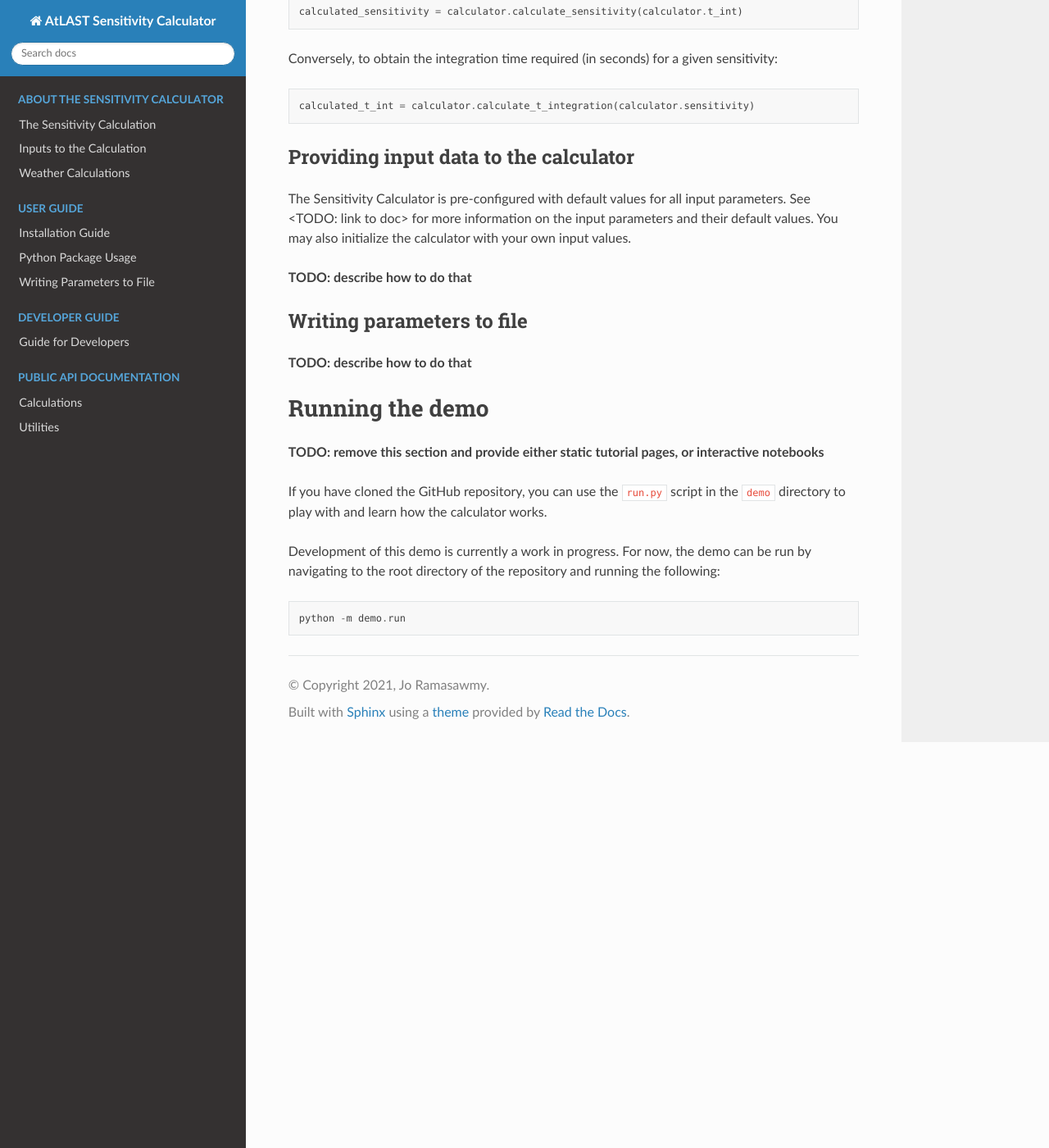
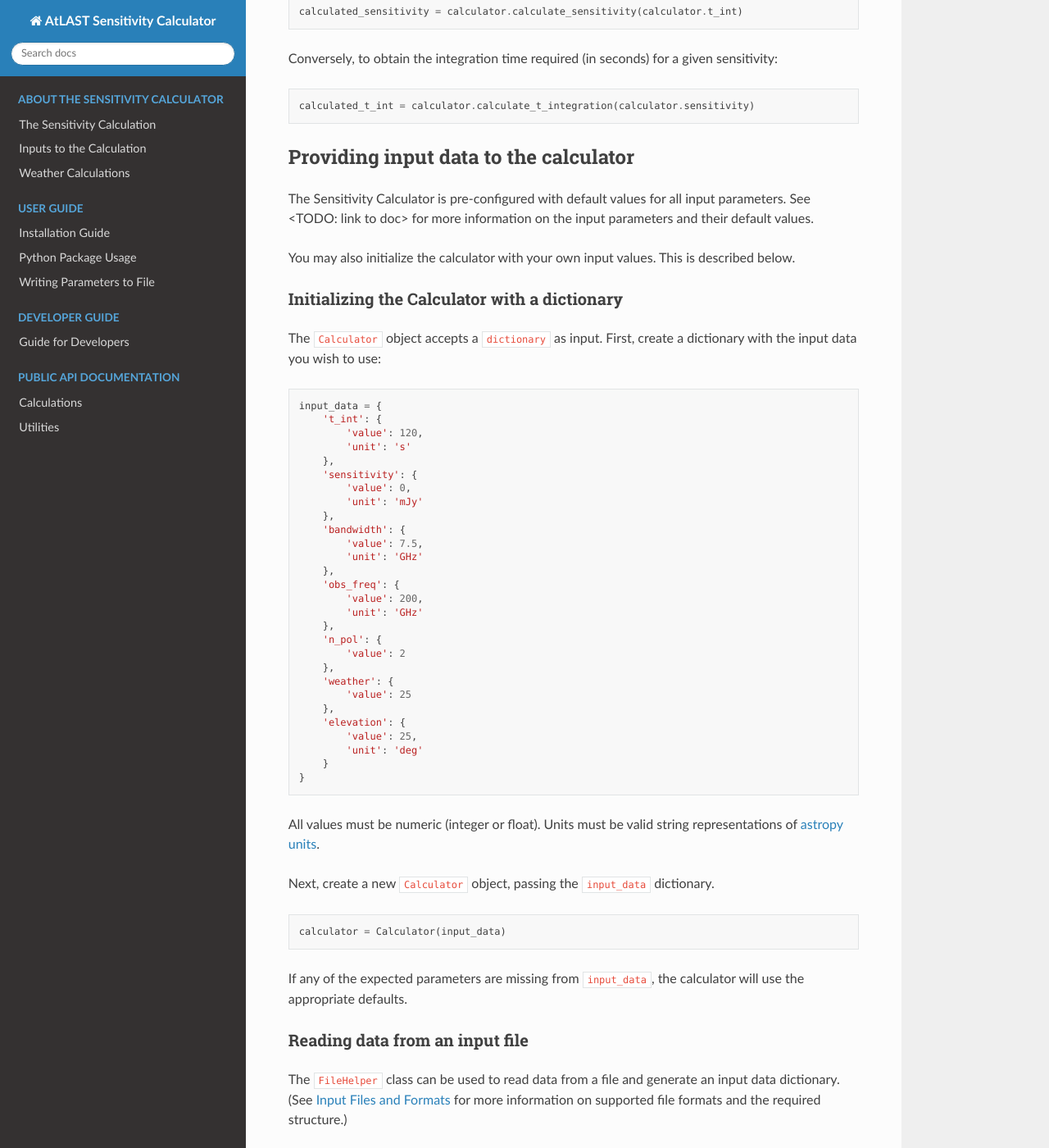
Before and after one commit to ukatc/AtLAST_sensitivity_calculator, a Sphinx documentation site: the page built from docs/source/user_guide/using_the_calculator.rst, in a window 1280 px wide and 1400 px high, scrolled down 922 px. Shown: the whole window at 82% size. Built offline with Sphinx 7.4.7 and the Read the Docs theme 2.0.0, drawn with Linux system fonts in a browser that asks for light colours; pages that are not in the unit, such as notebooks, are missing from menus; some of the changed text lies outside the part shown.

Commit message:
Doc updates plus other sundry changes

```diff
--- a/docs/source/api_docs/calculations.rst
+++ b/docs/source/api_docs/calculations.rst
@@ -14,5 +14,5 @@ Calculations
 .. automodule:: atlast_sc.sefd
    :members:
 
-.. automodule:: atlast_sc.temperature
+.. automodule:: atlast_sc.temperatures
    :members:
--- a/docs/source/conf.py
+++ b/docs/source/conf.py
@@ -38,7 +38,8 @@ extensions = [
    'sphinx.ext.autodoc',
    'sphinx.ext.viewcode',
    'sphinx_rtd_theme',
-   'nbsphinx'
+   'nbsphinx',
+   'sphinx_copybutton'
 ]
 
 # Add any paths that contain templates here, relative to this directory.
--- a/docs/source/user_guide/using_the_calculator.rst
+++ b/docs/source/user_guide/using_the_calculator.rst
@@ -55,10 +55,89 @@ Providing input data to the calculator
 The Sensitivity Calculator is pre-configured with default values for all
 input parameters.
 See <TODO: link to doc> for more information on the input parameters and their
-default values. You may also initialize the calculator with your own input
-values.
+default values.
 
-**TODO: describe how to do that**
+You may also initialize the calculator with your own input
+values. This is described below.
+
+Initializing the Calculator with a dictionary
+*********************************************
+
+The ``Calculator`` object accepts a ``dictionary`` as input. First, create a
+dictionary with the input data you wish to use:
+
+.. code-block:: python
+
+    input_data = {
+        't_int': {
+            'value': 120,
+            'unit': 's'
+        },
+        'sensitivity': {
+            'value': 0,
+            'unit': 'mJy'
+        },
+        'bandwidth': {
+            'value': 7.5,
+            'unit': 'GHz'
+        },
+        'obs_freq': {
+            'value': 200,
+            'unit': 'GHz'
+        },
+        'n_pol': {
+            'value': 2
+        },
+        'weather': {
+            'value': 25
+        },
+        'elevation': {
+            'value': 25,
+            'unit': 'deg'
+        }
+    }
+
+All values must be numeric (integer or float). Units must be valid string
+representations of
+`astropy units <https://docs.astropy.org/en/stable/units/index.html>`__.
+
+Next, create a new ``Calculator`` object, passing the ``input_data`` dictionary.
+
+.. code-block:: python
+
+    calculator = Calculator(input_data)
+
+If any of the expected parameters are missing from ``input_data``, the calculator
+will use the appropriate defaults.
+
+Reading data from an input file
+*******************************
+
+The ``FileHelper`` class can be used to read data from a file and generate an
+input data dictionary. (See :doc:`Input Files and Formats <input_files_formats>`
+for more information on supported file formats and the required structure.)
+
+First, import the file helper class:
+
+.. code-block:: python
+
+    from atlast_sc.utils import FileHelper
+
+
+Next, call the ``read_from_file`` method, passing the directory and name of
+the data file:
+
+.. code-block:: python
+
+    input_data = FileHelper.read_from_file('<directory>', '<file name>')
+
+
+This returns a ``dictionary`` that can be used to initialize the ``Calculator``
+object:
+
+.. code-block:: python
+
+    calculator = Calculator(input_data)
 
 Writing parameters to file
 ^^^^^^^^^^^^^^^^^^^^^^^^^^
--- a/docs/source/user_guide/writing_output_to_file.rst
+++ b/docs/source/user_guide/writing_output_to_file.rst
@@ -7,3 +7,7 @@ plain-text, `YAML <https://en.wikipedia.org/wiki/YAML>`__,
 or `JSON <https://en.wikipedia.org/wiki/JSON>`__ formatted file.
 
 **TODO: finish writing this doc**
+
+.. code-block:: python
+
+    calculator.output_to_file("logs", "output_parameters", "yml")
--- a/environment.yml
+++ b/environment.yml
@@ -19,3 +19,4 @@ dependencies:
   - pandoc
   - build
   - flake8
+  - sphinx-copybutton
```
Also changed, not shown: 3 other files.
